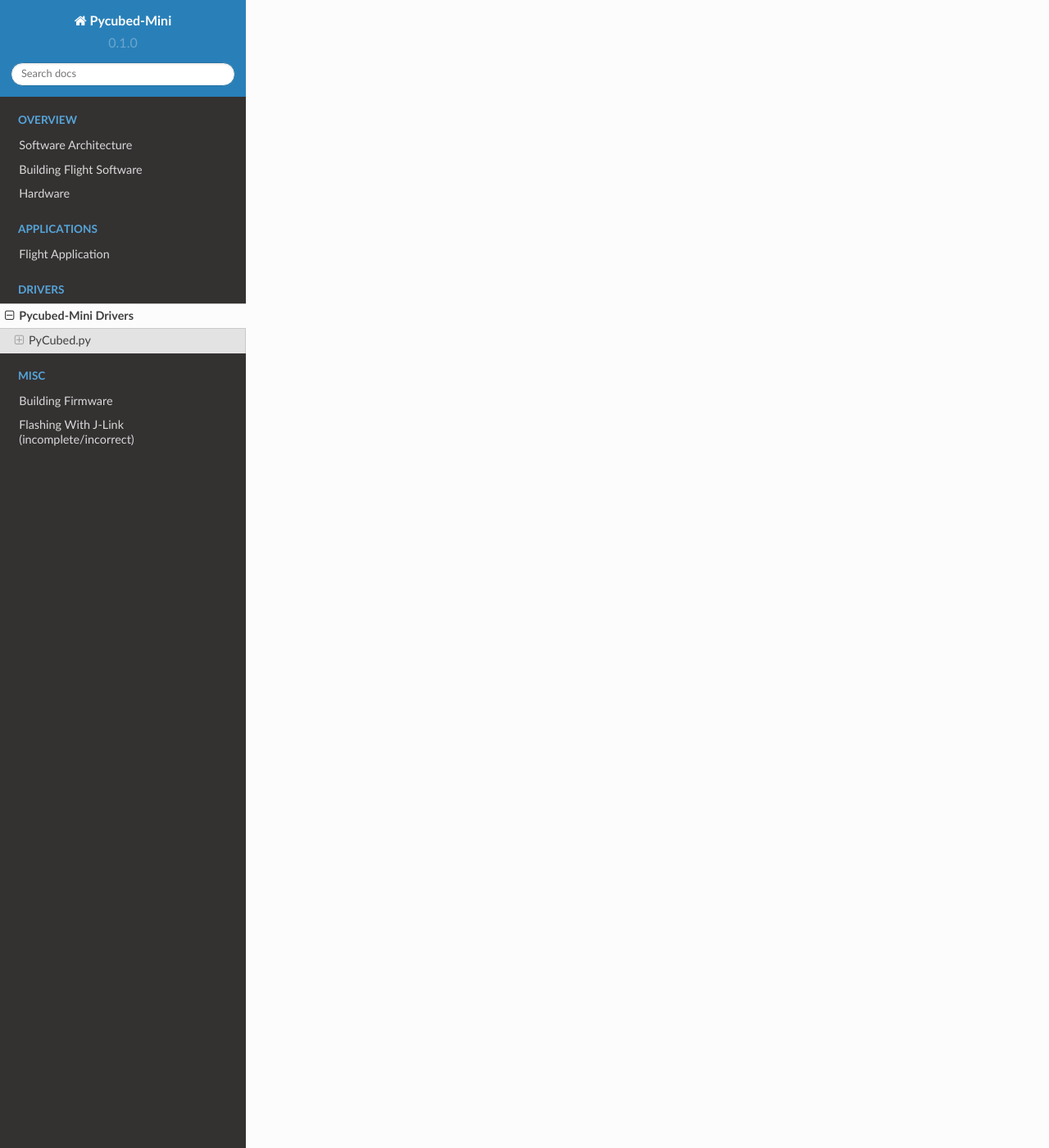
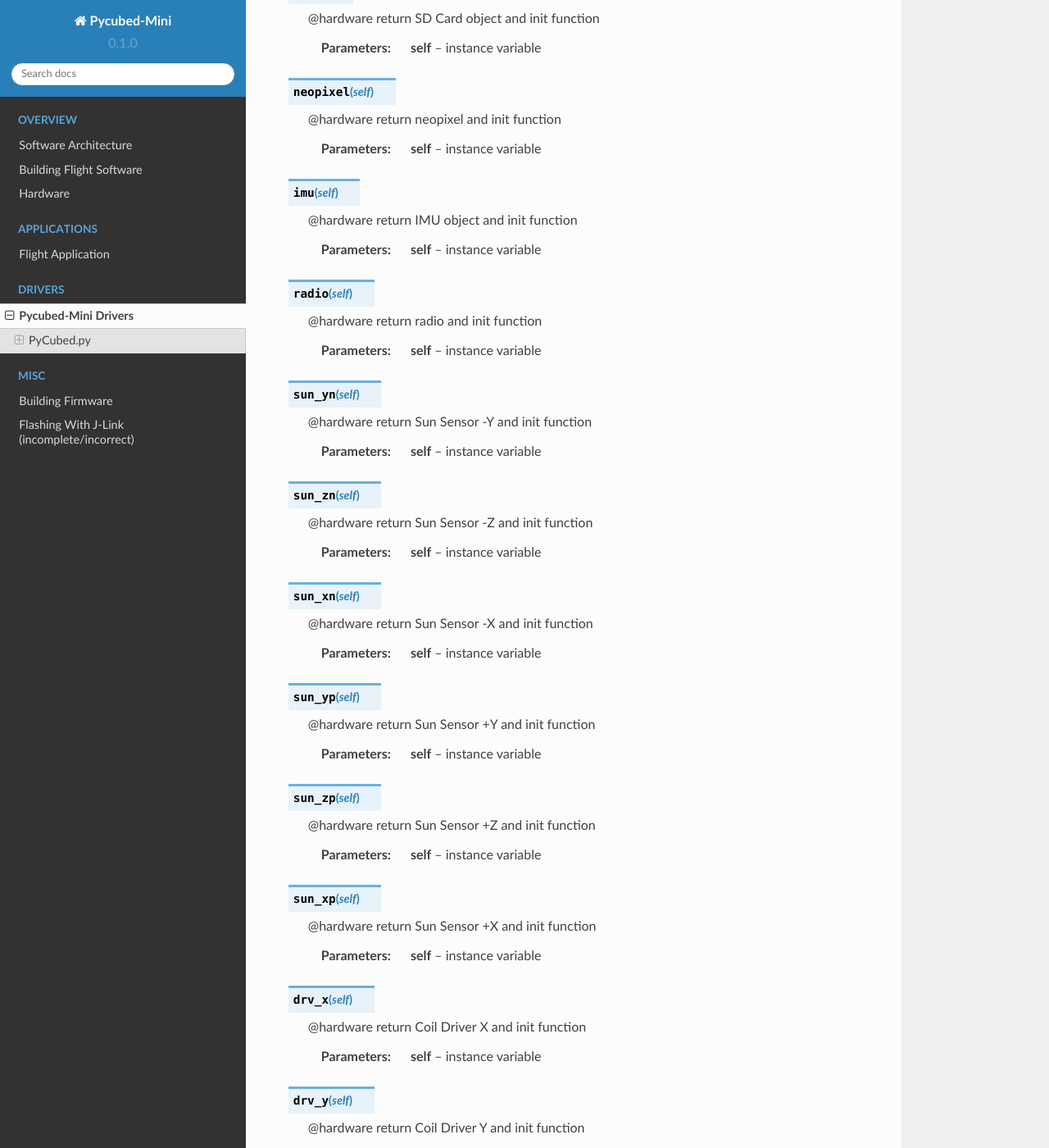
Before and after one commit to PyCubed-Mini/PocketQubeDocs, a Sphinx documentation site: the page built from docs/source/drivers/pycubedmini/index.rst, in a window 1280 px wide and 1400 px high, scrolled down 5540 px. Shown: the whole window at 82% size. Built offline with Sphinx 7.4.7 and the Read the Docs theme 2.0.0, drawn with Linux system fonts in a browser that asks for light colours; some of the changed text lies outside the part shown.

Commit message:
finish hardware decorator docs

```diff
--- a/docs/source/drivers/pycubedmini/index.rst
+++ b/docs/source/drivers/pycubedmini/index.rst
@@ -252,3 +252,127 @@
     return I2C2 bus and init function
 
     :param self: instance variable
+
+.. py:function:: i2c3(self)
+
+    @hardware
+    return I2C3 bus and init function
+
+    :param self: instance variable
+
+.. py:function:: spi(self)
+
+    @hardware
+    return SPI bus and init function
+
+    :param self: instance variable
+
+.. py:function:: sd(self)
+
+    @hardware
+    return SD Card object and init function
+
+    :param self: instance variable
+
+.. py:function:: neopixel(self)
+
+    @hardware
+    return neopixel and init function
+
+    :param self: instance variable
+
+.. py:function:: imu(self)
+
+    @hardware
+    return IMU object and init function
+
+    :param self: instance variable
+
+.. py:function:: radio(self)
+
+    @hardware
+    return radio and init function
+
+    :param self: instance variable
+
+.. py:function:: sun_yn(self)
+
+    @hardware
+    return Sun Sensor -Y and init function
+
+    :param self: instance variable
+
+
+.. py:function:: sun_zn(self)
+
+    @hardware
+    return Sun Sensor -Z and init function
+
+    :param self: instance variable
+
+
+.. py:function:: sun_xn(self)
+
+    @hardware
+    return Sun Sensor -X and init function
+
+    :param self: instance variable
+
+.. py:function:: sun_yp(self)
+
+    @hardware
+    return Sun Sensor +Y and init function
+
+    :param self: instance variable
+
+
+.. py:function:: sun_zp(self)
+
+    @hardware
+    return Sun Sensor +Z and init function
+
+    :param self: instance variable
+
+
+.. py:function:: sun_xp(self)
+
+    @hardware
+    return Sun Sensor +X and init function
+
+    :param self: instance variable
+
+
+.. py:function:: drv_x(self)
+
+    @hardware
+    return Coil Driver X and init function
+
+    :param self: instance variable
+
+.. py:function:: drv_y(self)
+
+    @hardware
+    return Coil Driver Y and init function
+
+    :param self: instance variable
+
+.. py:function:: drv_z(self)
+
+    @hardware
+    return Coil Driver Z and init function
+
+    :param self: instance variable
+
+.. py:function:: burnwire1(self)
+
+    @hardware
+    return Burnwire1 object and init function
+
+    :param self: instance variable
+
+.. py:function:: burnwire2(self)
+
+    @hardware
+    return Burnwire2 object and init function
+
+    :param self: instance variable
```
